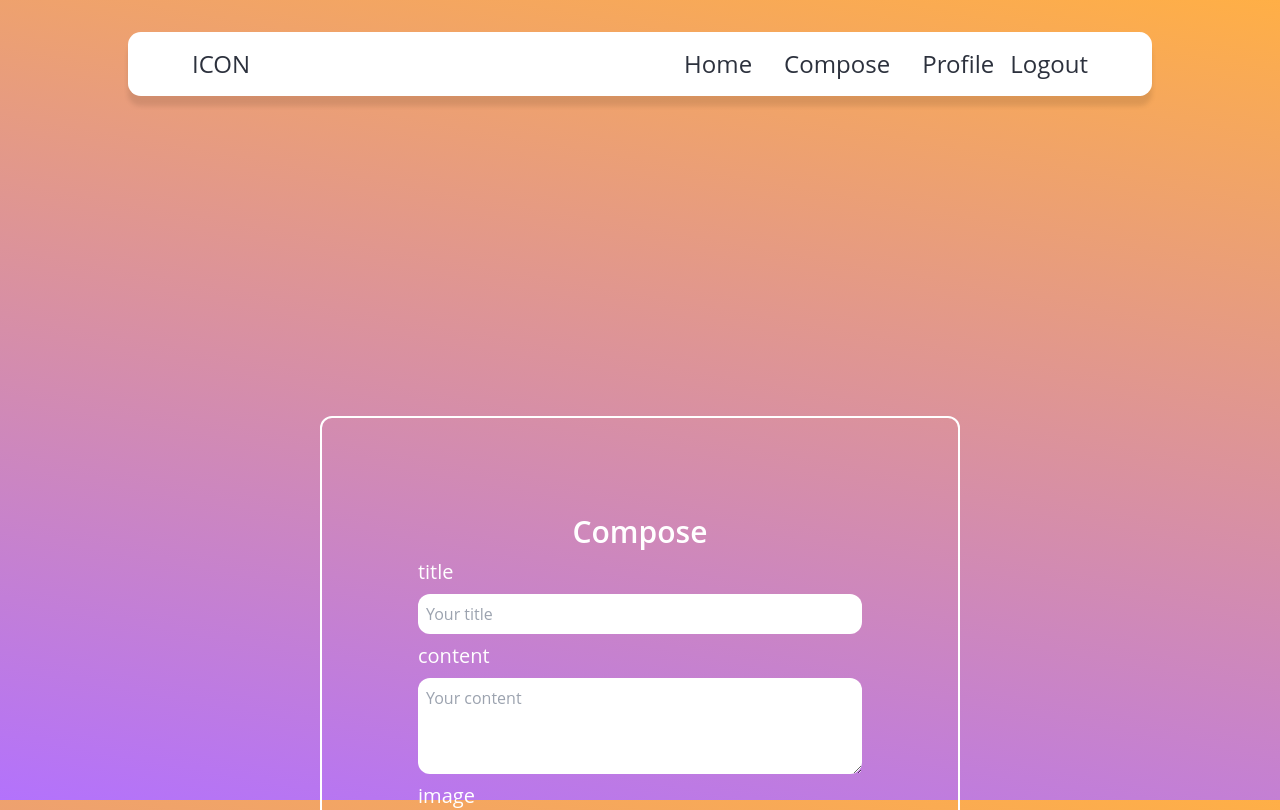
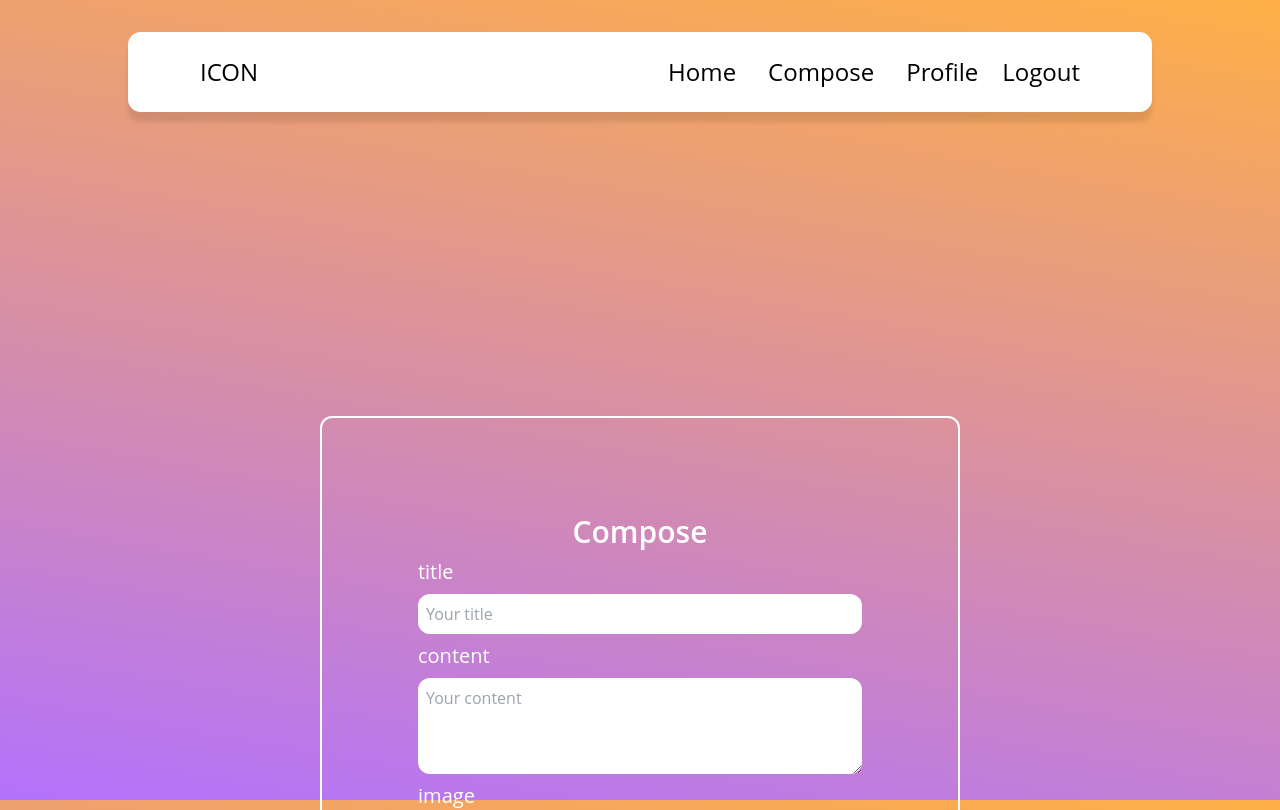
Before and after one commit to stephen-ics/api-development-frontend, a React (Create React App) app: page /compose in a window 1280 px wide. Shown: the top 810 px of the page. Built offline with nearby package versions, Linux system fonts and the light colour scheme.

Commit message:
fixed navbar responsiveness

```diff
--- a/src/components/Navbar.js
+++ b/src/components/Navbar.js
@@ -9,7 +9,6 @@ import { FaBars } from "react-icons/fa"
 function Navbar() {
   const [fillNavbar, setFillNavbar] = useState(false);
   const [showDropdown, setShowDropdown] = useState(false);
-  const { pathname } = useLocation();
   const [loggedIn, setLoggedIn] = useState(false)
 
   useEffect(() => {
@@ -59,12 +58,6 @@ function Navbar() {
     localStorage.setItem('access_token', 'none')
   };
 
-  const signIn = () => {
-
-  };
-
-
-
     return (
       <div className='flex justify-center mb-40 text-2xl'>
         <div className={`navbar z-[99999999] py-2 lg:py-4 fixed w-full top-0 navbar ${fillNavbar ? 'fill' : ''}`} >
@@ -75,25 +68,27 @@ function Navbar() {
                   setShowDropdown(!showDropdown);
               }}
           >
-            <FaBars />
+            <div className='py-2 px-2'>
+              <FaBars/>
+            </div>
           </button>
 
           <div className={`${showDropdown ? "flex" : "hidden"} flex-col lg:flex lg:flex-row lg:ml-auto mt-3 lg:mt-0`} >
             {loggedIn === true ? (
-              <div className='flex justify-between w-full'>
-                <Link className="mx-16" to="/">
+              <div className='flex justify-between w-full flex-col lg:flex-row'>
+                <Link className="mx-16 hidden lg:block py-2 px-2" to="/">
                   ICON
                 </Link>
-                <div className='mx-16'>
+                <div className='mx-16 lg:flex-row flex-col flex'>
                   {links.map(({ name, link, priority, id }) =>
-                      <Link key={name} className={'text-center mx-4'} to={link}>
+                      <Link key={name} className={'lg:mx-2 transition ease-in hover:bg-gray-200 duration-200 rounded-xl py-2 px-2'} to={link}>
                           {name}
                       </Link>
                   )}
 
                   <Link to='/'>
                       <button
-                          className=""
+                          className="transition ease-in hover:bg-gray-200 duration-200 w-full rounded-xl py-2 px-2"
                           onClick={() => signOut()}
                       >
                           Logout
@@ -103,21 +98,20 @@ function Navbar() {
               </div>
             ) : (
             <div className='flex justify-between w-full'>
-              <Link className="mx-16" to="/landing">
+              <Link className="mx-16 hidden lg:block py-2 px-2" to="/landing">
                     ICON
               </Link>
-              <div>
-                <Link to='/login' className='w-full text-right mx-16'>
+              <div className='mx-16 lg:flex-row flex-col flex w-full lg:justify-end'>
+                <Link to='/login' className=''>
                   <button
-                      className=""
-                      onClick={(e) => signIn()}
+                    className="lg:mx-4 transition ease-in hover:bg-gray-200 duration-200 rounded-xl w-full py-2 px-2"
                   >
                       Login
                   </button>
                 </Link>
-                <Link to='/register' className='w-full text-right mx-16'>
+                <Link to='/register' className=''>
                   <button
-                      className=""
+                    className="lg:mx-4 transition ease-in hover:bg-gray-200 duration-200 rounded-xl w-full py-2 px-2"
                   >
                       Register
                   </button>
--- a/src/components/component-styles/Navbar.css
+++ b/src/components/component-styles/Navbar.css
@@ -16,38 +16,3 @@
     margin: 0;
     border-radius: 0;
 }
-
-.navbar-nav {
-    display: flex;
-    max-width: 100%;
-    justify-content: flex-end;
-}
-
-ul {
-    list-style: none;
-    margin: 0;
-    padding: 0;
-}
-
-a {
-    color: var(--text-color);
-    text-decoration: none;
-    transition: filter 300ms;
-}
-
-.nav-list {
-    margin-left: 10px;
-    margin-right: 10px;
-}
-
-.nav-list a {
-    padding: calc(var(--nav-size)*0.25);
-    border-radius: 0.5rem;
-}
-
-
-.nav-list a:hover{
-    transition: var(--speed);
-    background: rgba(86, 86, 87, 0.2);
-    filter: brightness(1.3)
-}
```
Also changed, not shown: src/pages/Compose.js (+0 -1 lines).
